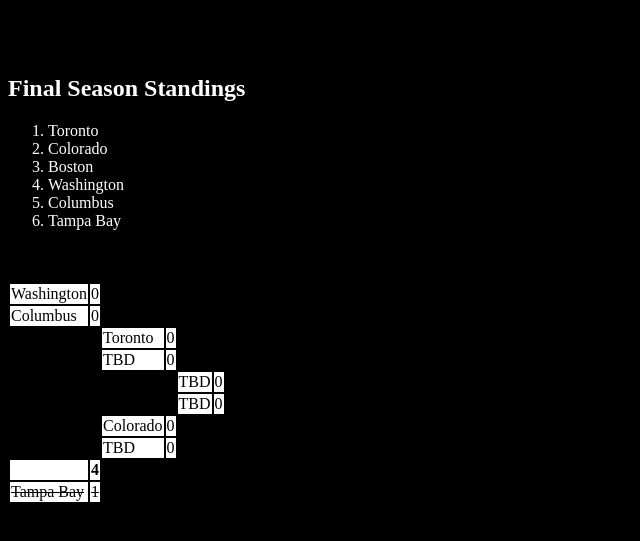
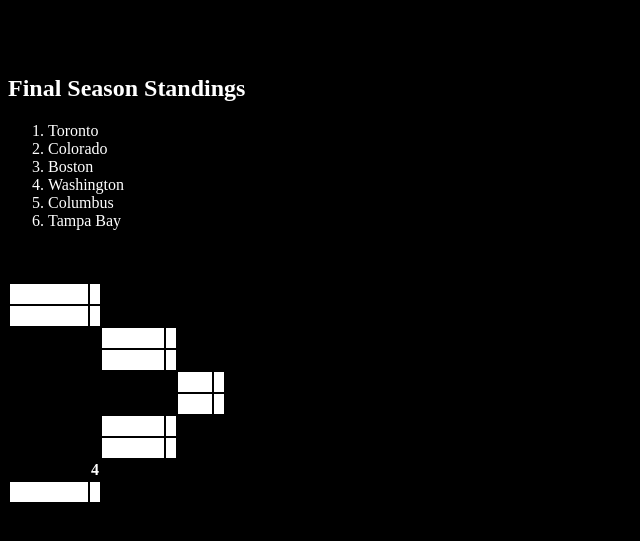
Before and after one commit to genglerchris/NHL, a plain HTML site: page index.html in a window 1280 px wide. Shown: the part 79-620 px from the top of the page, without its empty margins (0-640 px from the left). Drawn offline with Linux system fonts and the light colour scheme.

Commit message:
Update index.html

```diff
--- a/index.html
+++ b/index.html
@@ -5,7 +5,7 @@
 <title>Index</title>
 <style>
 	body {background-color: black;}
-	h1, h2, li {color: white} {color: white}
+	h1, h2, li, td {color: white} {color: white}
 	table, th, {color: white; text-align: center;}
 </style>
 </head>
@@ -93,8 +93,8 @@
       <td>&nbsp;</td>
     </tr>
     <tr>
-    <td bgcolor="white"><b><Boston</b></td>
-      <td bgcolor="white"><b>4</b></td>
+      <td><b><Boston</b></td>
+      <td><b>4</b></td>
       <td>&nbsp;</td>
       <td>&nbsp;</td>
       <td>&nbsp;</td>
```
